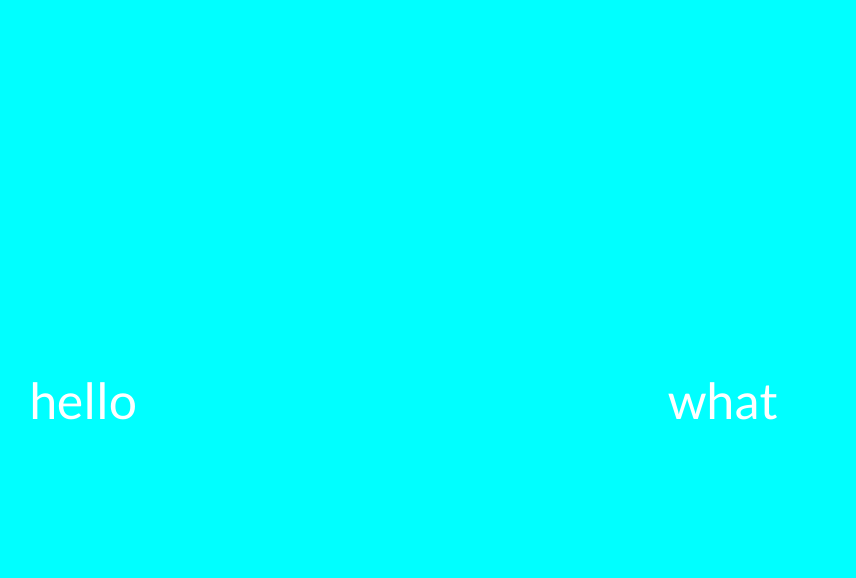
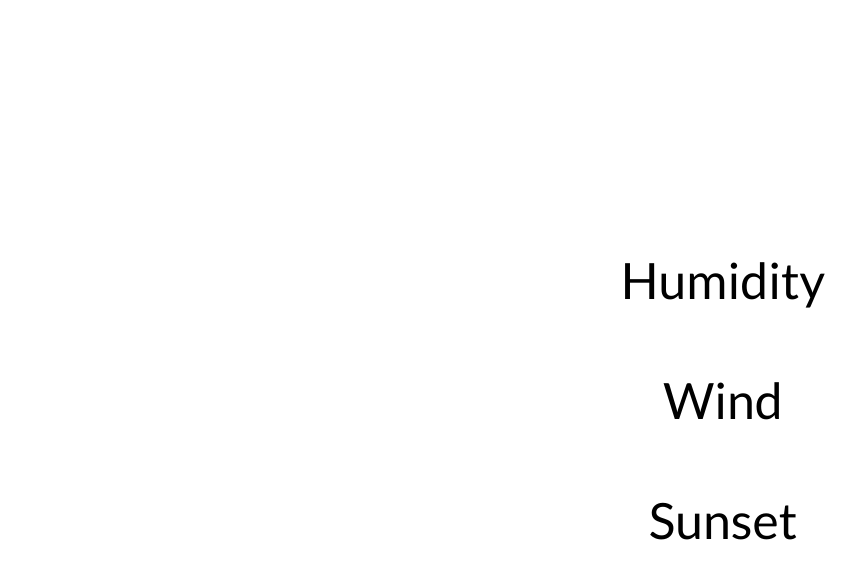
Before and after one commit to Vatyx/guider-server, a website: page index.html in a window 1280 px wide. Both pictures are taken after a click on the element "Weather". Shown: the whole page, without its empty margins (237-1093 px from the left). Drawn offline with nearby package versions, Linux system fonts and the light colour scheme; no server answers.

Commit message:
Finished weather almost

```diff
--- a/css/style.css
+++ b/css/style.css
@@ -22,9 +22,11 @@ two {
   width: 50%;
   height: 100%;
   float: left;
-  background: cyan;
+  color: black;
+  background: white;
   font-size: 50px;
 display: flex;
+flex-direction: column;
 align-items: center;
 user-select: none;
       -moz-user-select: none;
@@ -33,6 +35,10 @@ user-select: none;
       -o-user-select: none;
 justify-content: center;
 
+}
+
+#temp {
+  font-size: 40px;
 }
 
 div {
--- a/index.html
+++ b/index.html
@@ -8,8 +8,19 @@
 
 	<body>
 		<section id="weather">
-			<two>hello</two>
-			<two>what</two>
+			<two>
+				<temp id="temp" style="font-size: 50px"></temp>
+			</two>
+			<two>
+				<temp>Humidity</temp>
+				<temp id="hum"></temp>
+				<br/>
+				<temp>Wind</temp>
+				<temp id="wind"></temp>
+				<br/>
+				<temp>Sunset</temp>
+				<temp id="sunset"></temp>
+			</two>
 		</section>
 
 		<div id="div1">
--- a/js/script.js
+++ b/js/script.js
@@ -1,4 +1,48 @@
 var weatherbool = false;
+
+var what = {
+  "weatherData": {
+    "name": "San Francisco",
+    "id": "5391959",
+    "weather": [
+      {
+        "icon": "01n",
+        "id": "800",
+        "main": "Clear",
+        "description": "clear sky"
+      }
+    ],
+    "base": "cmc stations",
+    "wind": {
+      "speed": "1.5",
+      "deg": "110"
+    },
+    "clouds": {
+      "all": "1"
+    },
+    "dt": "1460886744",
+    "cod": "200",
+    "coord": {
+      "lon": "-122.42",
+      "lat": "37.77"
+    },
+    "main": {
+      "humidity": "43",
+      "temp": "284.69",
+      "temp_max": "289.15",
+      "temp_min": "281.15",
+      "pressure": "1027"
+    },
+    "sys": {
+      "sunset": "1460947691",
+      "sunrise": "1460899823",
+      "id": "226",
+      "message": "0.0042",
+      "country": "US",
+      "type": "1"
+    }
+  }
+};
 
 $.fn.extend({
     animateCss: function (animationName) {
@@ -15,6 +59,14 @@ $('#div1').click(function() {
     $('#weather').show();
     $('#weather').animateCss('fadeInRight');
     weatherbool = true;
+
+    $.get('/weather', function(data) {
+      console.log(what.weatherData);
+        $('#temp').text(what.weatherData.main.temp + " F");
+        $('#hum').text(what.weatherData.main.humidity);
+        $('#wind').text(what.weatherData.wind.speed);
+        $('#sunset').text(what.weatherData.sys.sunset);
+    });
   }
 });
 
```
